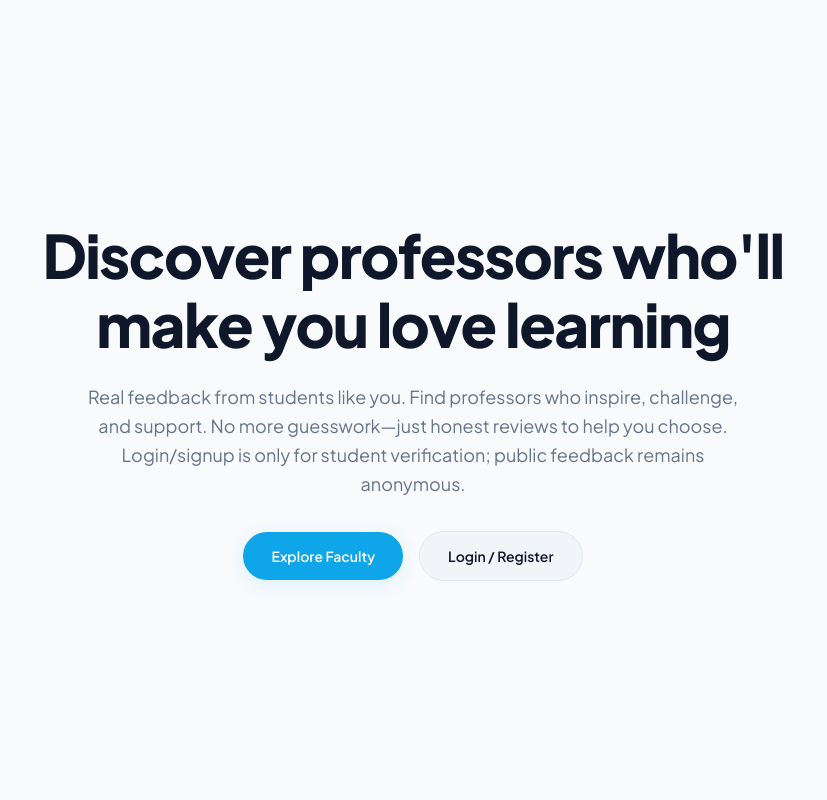
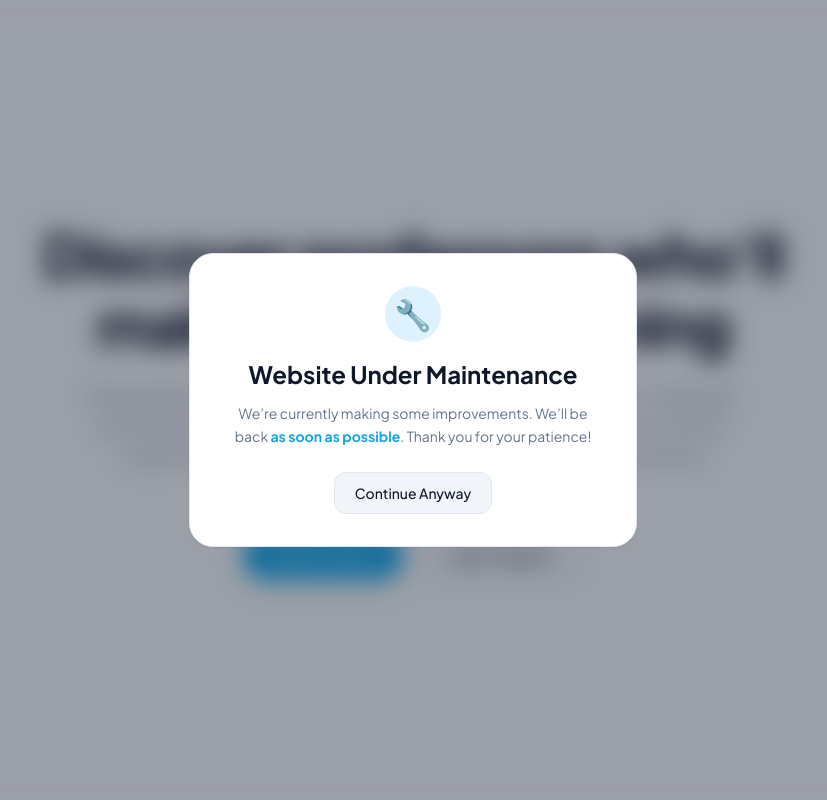
Before and after one commit to notvenu/KnowYourFaculty, a React (Vite) app: page / in a window 1280 px wide. Shown: the top 800 px of the page, without its empty margins (227-1054 px from the left). Built offline with nearby package versions, Linux system fonts and the light colour scheme; no server answers.

Commit message:
Add MaintenanceOverlay popup component
Co-authored-by: notvenu <187555876+notvenu@users.noreply.github.com>

```diff
--- a/src/App.jsx
+++ b/src/App.jsx
@@ -5,6 +5,7 @@ import SetupHelper from "./components/admin/SetupHelper.jsx";
 import SiteNav from "./components/layout/SiteNav.jsx";
 import SiteFooter from "./components/layout/SiteFooter.jsx";
 import LoginOverlay from "./components/overlays/LoginOverlay.jsx";
+import MaintenanceOverlay from "./components/overlays/MaintenanceOverlay.jsx";
 import AdminPanel from "./components/admin/AdminPanel.jsx";
 import ToastContainer from "./components/ui/ToastContainer.jsx";
 import publicFacultyService from "./services/publicFacultyService.js";
@@ -233,6 +234,7 @@ function App() {
         signingIn={loginInProgress}
       />
       <ToastContainer />
+      <MaintenanceOverlay />
       <Analytics />
     </div>
   );
--- /dev/null
+++ b/src/components/overlays/MaintenanceOverlay.jsx
@@ -0,0 +1,60 @@
+import { useState, useEffect } from "react";
+
+export default function MaintenanceOverlay() {
+  const [dismissed, setDismissed] = useState(false);
+
+  useEffect(() => {
+    if (dismissed) return;
+    const handleEscape = (e) => {
+      if (e.key === "Escape") setDismissed(true);
+    };
+    document.addEventListener("keydown", handleEscape);
+    return () => document.removeEventListener("keydown", handleEscape);
+  }, [dismissed]);
+
+  if (dismissed) return null;
+
+  return (
+    <div
+      className="fixed inset-0 z-50 flex items-center justify-center p-4"
+      role="dialog"
+      aria-modal="true"
+      aria-labelledby="maintenance-title"
+    >
+      <div
+        className="absolute inset-0 bg-[color-mix(in_srgb,var(--text)_40%,transparent)] backdrop-blur-md"
+        onClick={() => setDismissed(true)}
+        onKeyDown={(e) => e.key === "Enter" && setDismissed(true)}
+        role="button"
+        tabIndex={0}
+        aria-label="Dismiss maintenance message"
+      />
+      <div className="relative z-10 w-full max-w-md rounded-xl border border-(--line) bg-(--bg-elev) shadow-(--shadow-card)">
+        <div className="p-6 sm:p-8 text-center">
+          <div className="mx-auto mb-4 flex h-14 w-14 items-center justify-center rounded-full bg-(--primary-soft) text-3xl">
+            🔧
+          </div>
+          <h2
+            id="maintenance-title"
+            className="text-xl font-bold text-(--text) sm:text-2xl"
+          >
+            Website Under Maintenance
+          </h2>
+          <p className="mt-3 text-sm leading-relaxed text-(--muted)">
+            We&rsquo;re currently making some improvements. We&rsquo;ll be back{" "}
+            <strong className="text-(--primary)">as soon as possible</strong>.
+            Thank you for your patience!
+          </p>
+          <button
+            type="button"
+            onClick={() => setDismissed(true)}
+            aria-label="Dismiss maintenance message"
+            className="mt-6 rounded-(--radius) border border-(--line) bg-(--panel) px-5 py-2.5 text-sm font-medium text-(--text) transition hover:border-(--primary) hover:bg-(--primary-soft)"
+          >
+            Continue Anyway
+          </button>
+        </div>
+      </div>
+    </div>
+  );
+}
```
